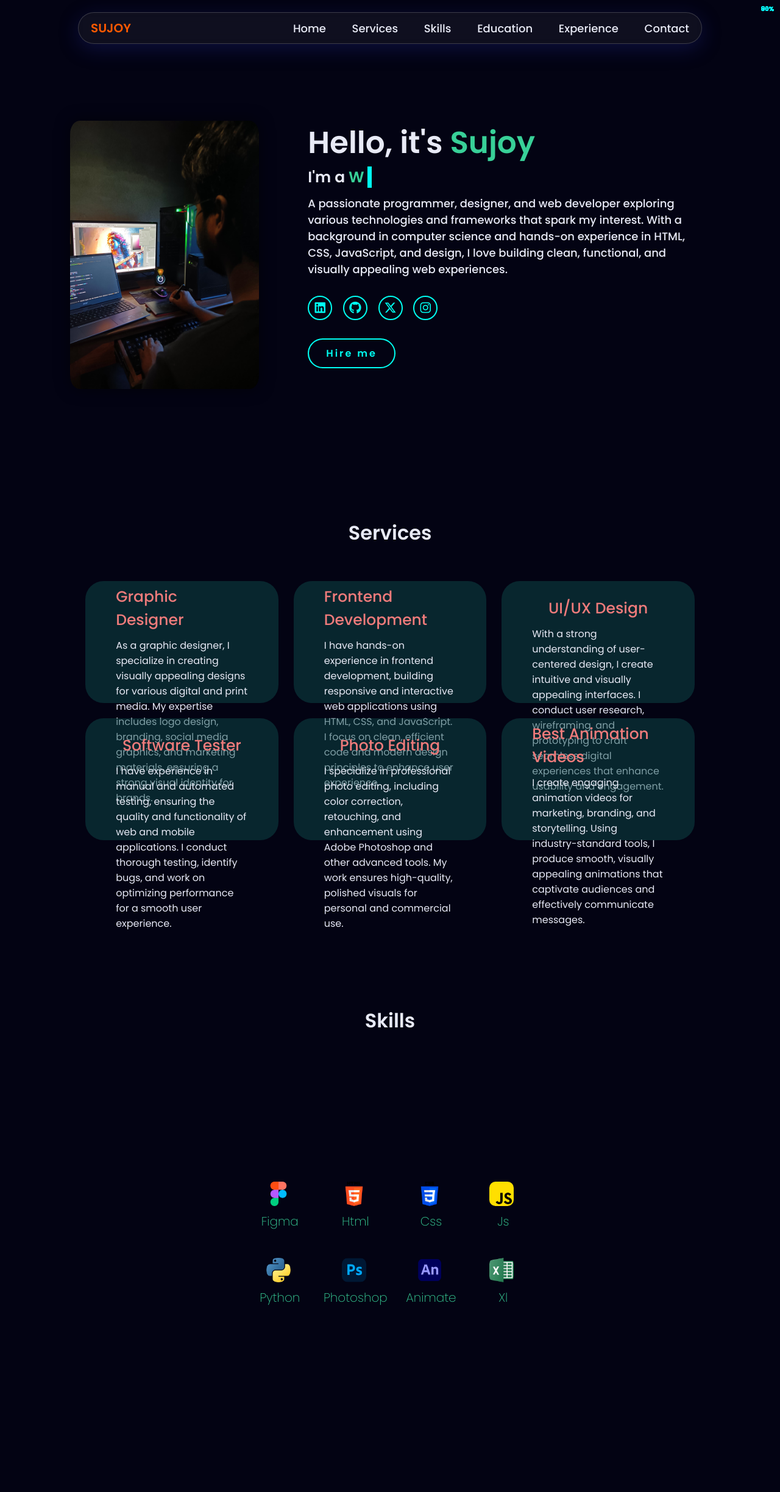
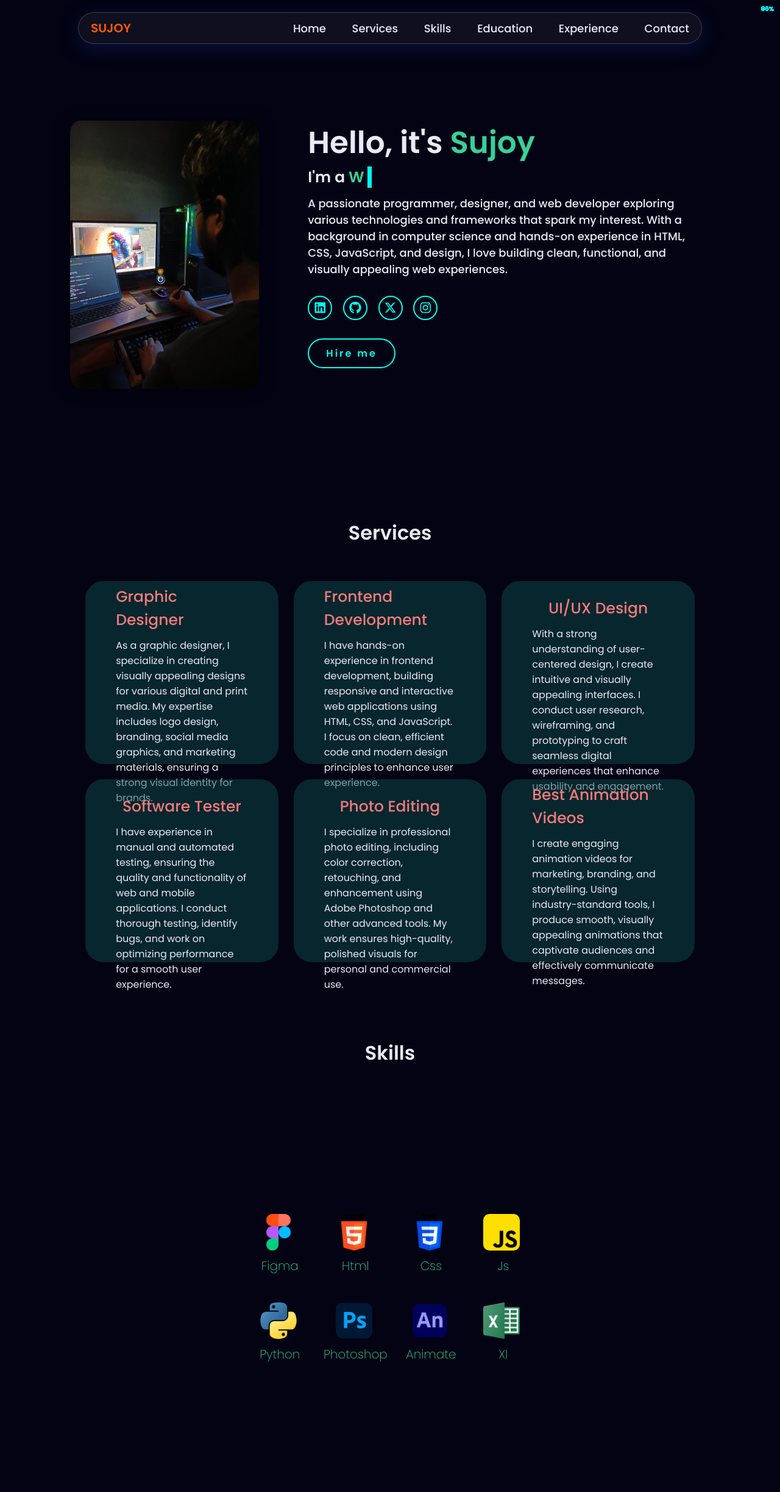
Before and after one commit to sujoy0908/portfolio-sujoy, a plain HTML site: page index.html in a window 1280 px wide. Shown: the top 2447 px of the page at 61% size. Drawn offline with Linux system fonts and the light colour scheme.

Commit message:
fixed sercices box

```diff
--- a/style.css
+++ b/style.css
@@ -198,8 +198,8 @@ span{
 }
 /* Skills images */
 .skills .container .bar .info img {
-    width: 40px; /* Adjust size for skill icons */
-    height: 40px; /* Maintain aspect ratio */
+    width: 60px; /* Adjust size for skill icons */
+    height: 60px; /* Maintain aspect ratio */
     border-radius: 10px; /* Slightly rounded corners */
     transition: transform 0.3s ease; /* Smooth transition for hover effect */
 }
@@ -211,7 +211,6 @@ span{
 
 .services-container {
     grid-template-columns: 1fr; /* Single column for small screens */
-    height: auto;
 }
 .services h2 {
     margin-bottom: 3rem;
@@ -390,7 +389,7 @@ span{
 }
 .service-box{
     background-color: #0d4d4d7a;
-    height: auto;
+    height: 300px;
     border-radius: 3rem;
     cursor: pointer;
 }
```
